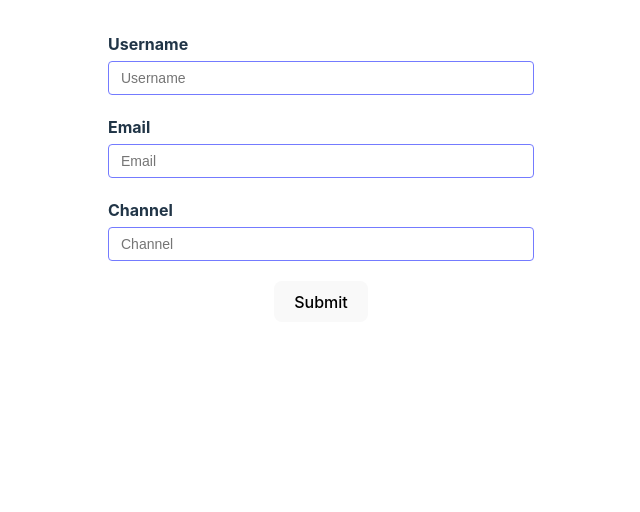
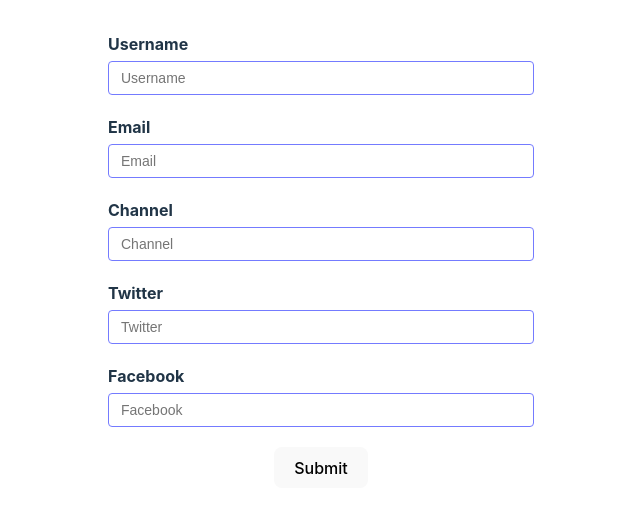
Before and after one commit to hasse0303/react-hook-form, a React (Vite) app: page / in a window 1280 px wide. Shown: the top 512 px of the page, without its empty margins (319-959 px from the left). Built offline with nearby package versions, Linux system fonts and the light colour scheme; no server answers.

Commit message:
Add nested object form

```diff
--- a/src/components/YouTubeForm.tsx
+++ b/src/components/YouTubeForm.tsx
@@ -4,7 +4,11 @@ import { useForm } from "react-hook-form";
 type FormValue = {
     username: string,
     email: string,
-    channel: string
+    channel: string,
+    social: {
+        twitter: string,
+        facebook: string
+    }
 }
 
 export const YouTubeForm = () => {
@@ -15,8 +19,12 @@ export const YouTubeForm = () => {
             const data = await response.json();
             return {
                 username: data.username,
-                email: data.email,
-                channel: 'Has Has'
+                email: '',
+                channel: 'Has Has',
+                social: {
+                    twitter: '',
+                    facebook: ''
+                }
             }
         }
     });
@@ -70,6 +78,16 @@ export const YouTubeForm = () => {
                 <p className="error">{errors.channel?.message}</p>
             </div>
 
+            <div className="form-control">
+                <label htmlFor="twitter">Twitter</label>
+                <input type="text" placeholder="Twitter" id='twitter' {...register('social.twitter')} />
+            </div>
+
+            <div className="form-control">
+                <label htmlFor="facebook">Facebook</label>
+                <input type="text" placeholder="Facebook" id='facebook' {...register('social.facebook')} />
+            </div>
+
             <button>Submit</button>
         </form>
         <DevTool control={control}/>
```
